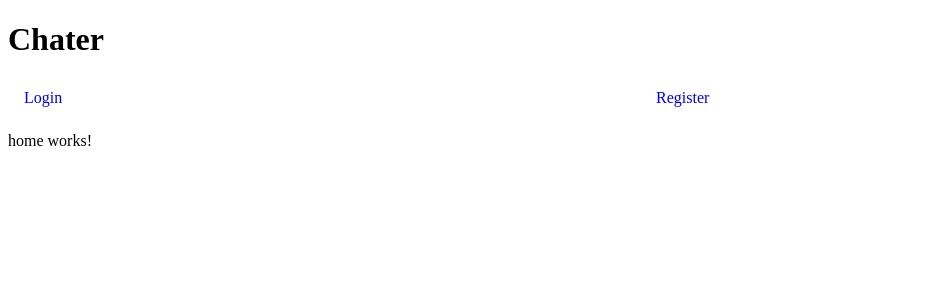
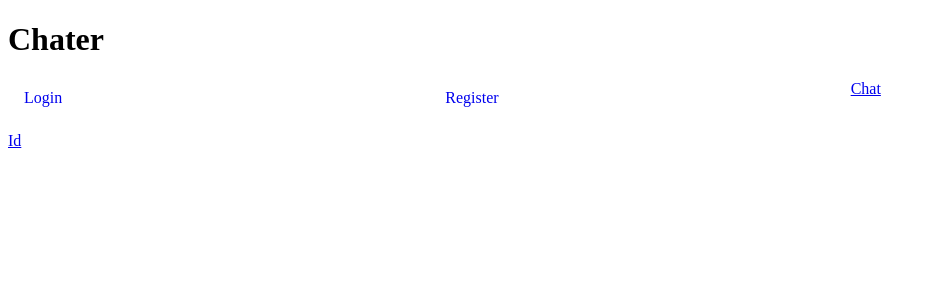
Before and after one commit to AnesCehic/dwsFront, an Angular app: page /chat in a window 1280 px wide. Before the commit this address led to /. Shown: the top 300 px of the page, without its empty margins (0-936 px from the left). Built offline with nearby package versions, Linux system fonts and the light colour scheme.

Commit message:
Added child module routing

```diff
--- a/src/app/app.component.html
+++ b/src/app/app.component.html
@@ -6,6 +6,8 @@
     <div>
         <a routerLink='/register' mat-button>Register</a>
     </div>
+    <div>
+        <a routerLink='/chat/id'>Chat</a>
+    </div>
 </div>
-<app-home></app-home>
 <router-outlet></router-outlet>
--- a/src/app/app.module.ts
+++ b/src/app/app.module.ts
@@ -10,7 +10,6 @@ import { MatFormFieldModule } from "@angular/material/form-field";
 import { AppComponent } from './app.component';
 import { LoginComponent } from './login/login.component';
 import { RegisterComponent } from './register/register.component';
-import { ChatModule } from "./chat/chat.module";
 
 const appRoutes: Routes = [
   {
@@ -20,6 +19,10 @@ const appRoutes: Routes = [
   {
     path: 'register',
     component: RegisterComponent,
+  },
+  {
+    path: 'chat',
+    loadChildren: './chat/chat.module#ChatModule',
   }
 ]
 
@@ -37,7 +40,6 @@ const appRoutes: Routes = [
     MatFormFieldModule,
     MatButtonModule,
     RouterModule.forRoot(appRoutes),
-    ChatModule,
   ],
   providers: [],
   bootstrap: [AppComponent]
--- /dev/null
+++ b/src/app/chat/channel/channel.component.html
@@ -0,0 +1,3 @@
+<p>
+  channel works!
+</p>
--- /dev/null
+++ b/src/app/chat/channel/channel.component.ts
@@ -0,0 +1,15 @@
+import { Component, OnInit } from '@angular/core';
+
+@Component({
+  selector: 'app-channel',
+  templateUrl: './channel.component.html',
+  styleUrls: ['./channel.component.css']
+})
+export class ChannelComponent implements OnInit {
+
+  constructor() { }
+
+  ngOnInit() {
+  }
+
+}
--- a/src/app/chat/home/home.component.html
+++ b/src/app/chat/home/home.component.html
@@ -1,3 +1,4 @@
 <p>
-  home works!
+  <a routerLink="/chat/id">Id</a>
 </p>
+<router-outlet></router-outlet>
```
Also changed, not shown: src/app/chat/chat.module.ts (+22 -2 lines), src/app/chat/channel/channel.component.css (added), 1 other file (tests, documents, lock files or other folders).
